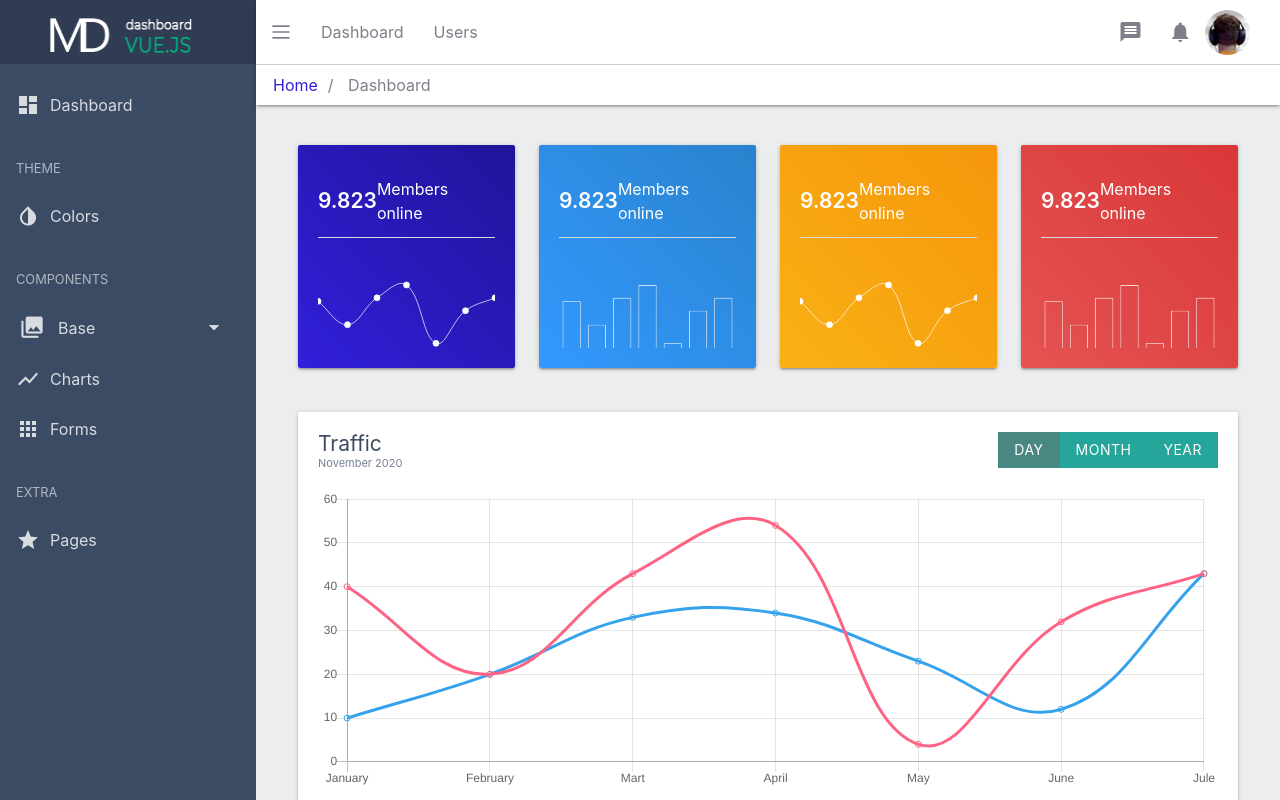
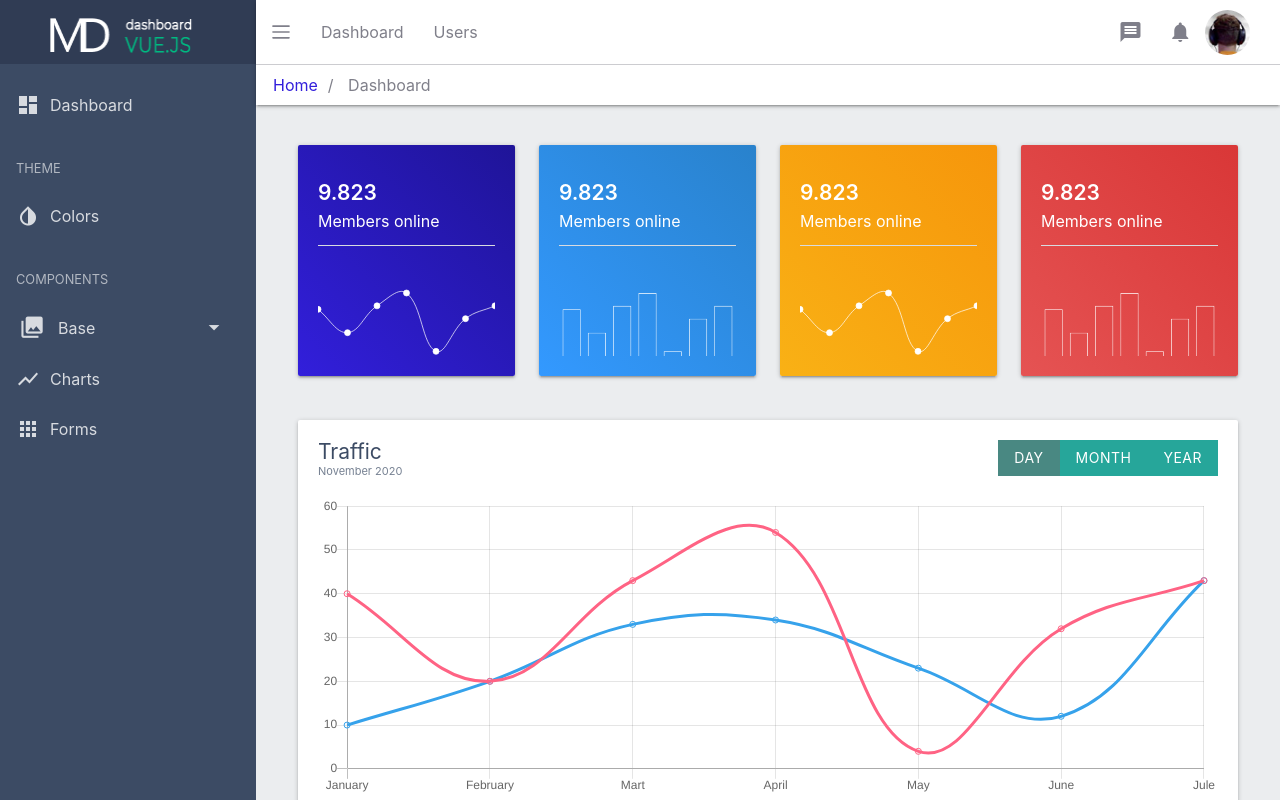
Before and after one commit to lotus34rus/vue-dashboard, a Vue app: page / in a window 1280 px wide. Shown: the top 800 px of the page. Built offline with nearby package versions, Linux system fonts and the light colour scheme.

Commit message:
Update Readme.md

```diff
--- a/src/components/charts/CardChartComponent.vue
+++ b/src/components/charts/CardChartComponent.vue
@@ -2,7 +2,7 @@
     <div>
     <div class="col s3">
         <div class="card gradient--blue text-white">
-          <div class="card-header">
+          <div class="card-header column">
             <div class="text-value-lg bold">9.823</div>
             <div>Members online</div>
           </div>
@@ -14,7 +14,7 @@
 
       <div class="col s3">
         <div class="card gradient--lightblue text-white">
-          <div class="card-header">
+          <div class="card-header column">
             <div class="text-value-lg bold">9.823</div>
             <div>Members online</div>
           </div>
@@ -26,7 +26,7 @@
 
       <div class="col s3">
         <div class="card gradient--orange text-white">
-          <div class="card-header">
+          <div class="card-header column">
             <div class="text-value-lg bold">9.823</div>
             <div>Members online</div>
           </div>
@@ -38,7 +38,7 @@
 
       <div class="col s3">
         <div class="card gradient--red text-white">
-          <div class="card-header">
+          <div class="card-header column">
             <div class="text-value-lg bold">9.823</div>
             <div>Members online</div>
           </div>
@@ -105,7 +105,11 @@ export default {
 </script>
 
 
-<style lang="scss">
+<style lang="scss" >
+.card-header.column{
+  align-items: flex-start;
+  flex-direction: column;
+}
 .card-body {
   padding-top: 20px;
   canvas {
--- a/src/components/layout/Sidebar.vue
+++ b/src/components/layout/Sidebar.vue
@@ -62,7 +62,7 @@
       </li>
     </ul>
 
-    <ul>
+    <!-- <ul>
       <li>
         <div class="subheader">EXTRA</div>
       </li>
@@ -71,7 +71,7 @@
           <i class="material-icons">star</i>Pages
         </router-link>
       </li>
-    </ul>
+    </ul> -->
   </div>
 </template>
 
--- a/src/router/index.js
+++ b/src/router/index.js
@@ -44,6 +44,11 @@ Vue.use(VueRouter)
     path: '/charts',
     name: 'Charts',
     component: () => import('../views/Charts.vue'),
+  },
+  {
+    path: '/pages',
+    name: 'Pages',
+    component: () => import('../views/Pages.vue'),
   }
 ]
 
--- /dev/null
+++ b/src/views/Pages.vue
@@ -0,0 +1,15 @@
+<template>
+  <div>
+    <div class="row">
+      <div class=" col s4">
+        <div class="card">
+          <div class="card-header">Login page</div>
+          <img src="" alt="">
+          <div class="card-footer">
+                <router-link class="waves-effect waves-light btn" to='/login'>View</router-link>
+          </div>
+        </div>
+      </div>
+    </div>
+  </div>
+</template>
```
Also changed, not shown: screenshot.png (added), 1 other file (tests, documents, lock files or other folders).
